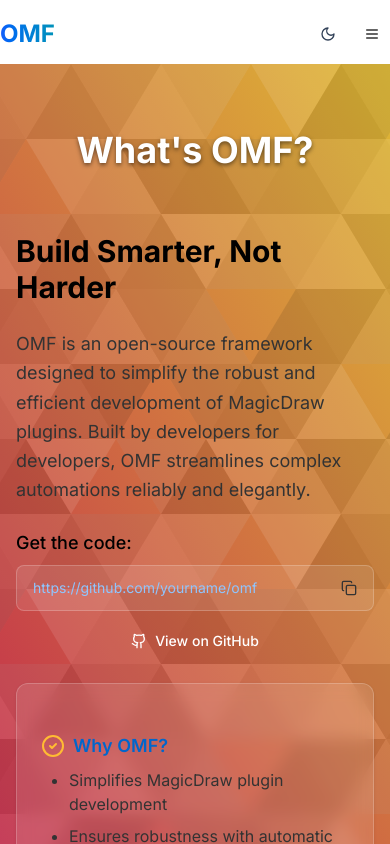
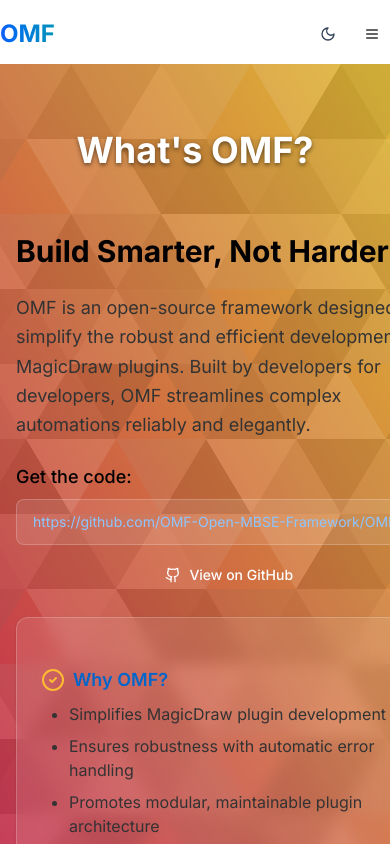
Before and after one commit to Elliades/OMF-website, a Next.js app in the folder omf-website/: page / in a window 390 px wide. Shown: the top 844 px of the page. Built offline with nearby package versions, Linux system fonts and the light colour scheme.

Commit message:
responsive

```diff
--- a/omf-website/src/components/sections/feature-items.tsx
+++ b/omf-website/src/components/sections/feature-items.tsx
@@ -228,7 +228,7 @@
 
       <div className="mb-16">
         <Tabs defaultValue={activeTab} onValueChange={setActiveTab} className="w-full">
-          <TabsList className="grid grid-cols-2 md:grid-cols-5 w-full mb-8">
+          <TabsList className="grid grid-cols-2 md:grid-cols-5 w-full mb-8 min-w-full">
             {featureItems.map(item => (
               <TabsTrigger
                 key={item.id}
--- a/omf-website/src/components/sections/whats-omf.tsx
+++ b/omf-website/src/components/sections/whats-omf.tsx
@@ -33,7 +33,7 @@
 
 export default function WhatsOMF({ index = 0 }: WhatsOMFProps) {
   const [copied, setCopied] = useState(false);
-  const githubUrl = "https://github.com/yourname/omf";
+  const githubUrl = "https://github.com/OMF-Open-MBSE-Framework/OMF/";
 
   const copyToClipboard = () => {
     navigator.clipboard.writeText(githubUrl);
```
